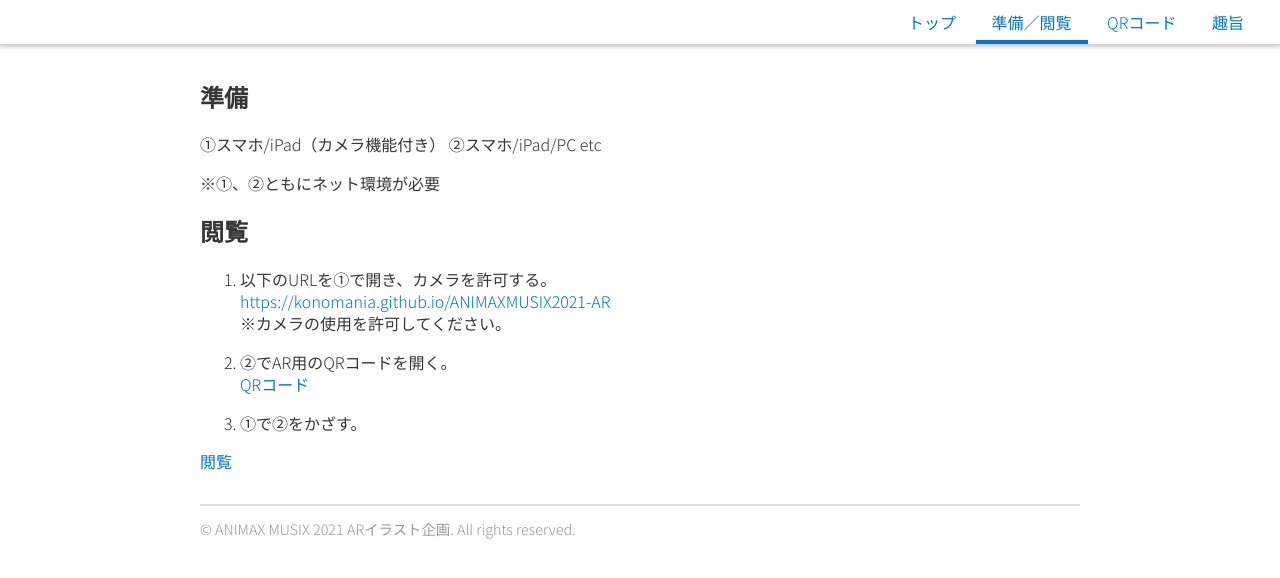
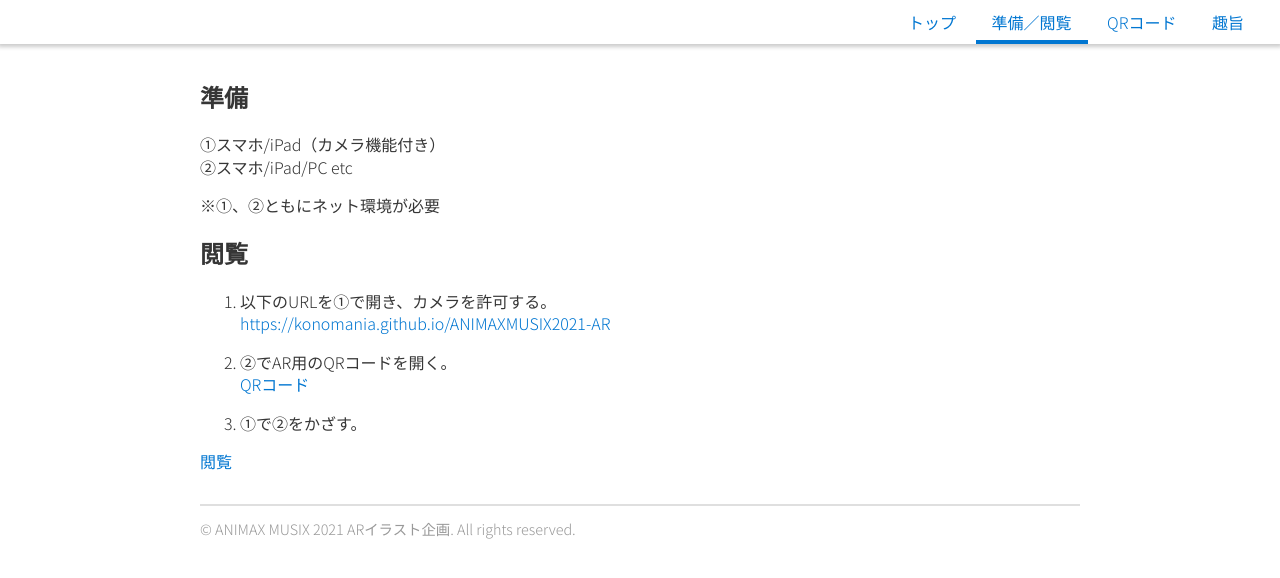
Before and after one commit to konomania/konomania.github.io, a Jekyll site: the page built from _pages/howto.md, in a window 1280 px wide. Shown: the top 578 px of the page. Built offline with Jekyll 4.4.1, drawn with Linux system fonts in a browser that asks for light colours.

Commit message:
Update howto.md

```diff
--- a/_pages/howto.md
+++ b/_pages/howto.md
@@ -16,7 +16,6 @@
 
 1. 以下のURLを①で開き、カメラを許可する。
 [https://konomania.github.io/ANIMAXMUSIX2021-AR](https://konomania.github.io/ANIMAXMUSIX2021-AR/)
-※カメラの使用を許可してください。
 
 2. ②でAR用のQRコードを開く。
 [QRコード](qrcode)
```
